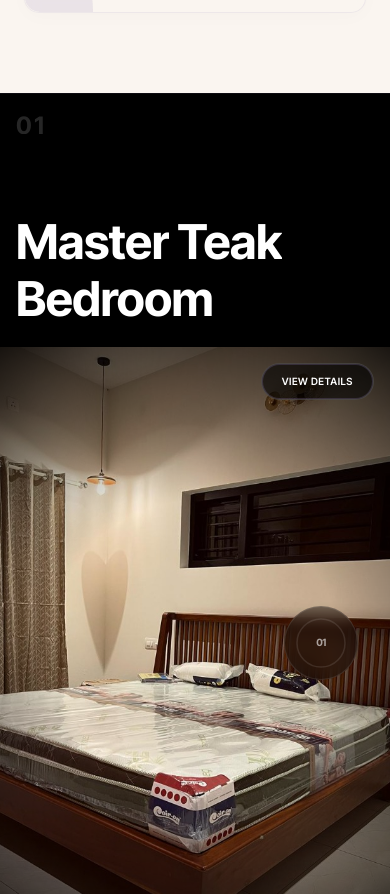
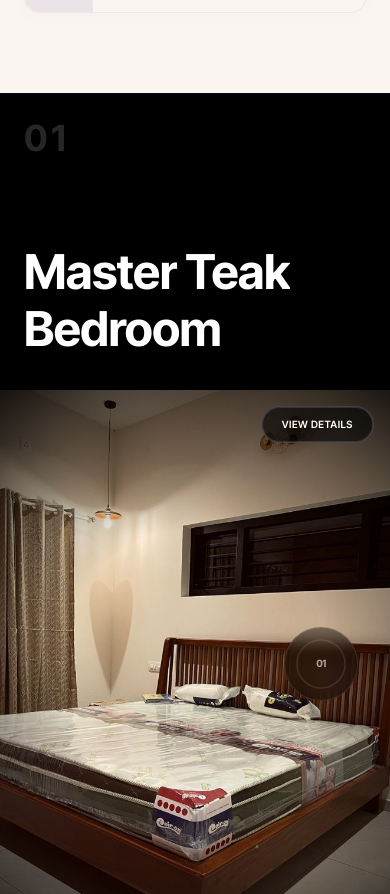
Before and after one commit to intasiabranding-source/bright-builders, a React (Vite) app: page / in a window 390 px wide. Shown: the part 7730-8624 px from the top of the page. Built offline with nearby package versions, Linux system fonts and the light colour scheme.

Commit message:
fix: rebuild project page layout and responsive elements

```diff
--- a/src/components/ImageReveal.tsx
+++ b/src/components/ImageReveal.tsx
@@ -152,7 +152,7 @@ export function ImageRevealSection() {
   };
 
   return (
-    <div ref={containerRef} className="relative w-full bg-black text-white min-h-[400vh]" style={{ height: "400vh" }}>
+    <div ref={containerRef} className="relative w-full bg-black text-white" style={{ height: "400vh" }}>
       {/* 2-3% Opacity Film Grain Texture Overlay */}
       <div
         className="fixed inset-0 pointer-events-none z-40 opacity-[0.025]"
@@ -165,24 +165,24 @@ export function ImageRevealSection() {
       <div className="sticky top-0 left-0 w-full h-screen overflow-hidden flex flex-col md:flex-row bg-black">
 
         {/* Left Column: Narrative Content */}
-        <div className="w-full md:w-1/2 h-[30vh] md:h-full flex flex-col justify-between p-4 md:p-16 lg:p-24 z-10 select-none text-white!">
+        <div className="w-full md:w-1/2 h-[35vh] md:h-full flex flex-col justify-between p-6 md:p-16 lg:p-24 z-10 select-none text-white!">
           {/* Floating Section Number */}
-          <div className="overflow-hidden h-6 md:h-16 relative">
+          <div className="overflow-hidden h-12 md:h-16 relative">
             <motion.span
               key={activeIndex}
               initial={{ y: 50, rotateX: 45, opacity: 0 }}
               animate={{ y: 0, rotateX: 0, opacity: 0.15 }}
               transition={{ duration: 0.8, ease: [0.22, 1, 0.36, 1] }}
-              className="text-2xl md:text-7xl font-bold tracking-widest block font-sans text-white/15 text-white!"
+              className="text-4xl md:text-7xl font-bold tracking-widest block font-sans text-white/15 text-white!"
             >
               {projectsData[activeIndex].number}
             </motion.span>
           </div>
 
           {/* Heading with Character-by-Character transition */}
-          <div className="space-y-1 md:space-y-6 max-w-md text-white!">
+          <div className="space-y-2 md:space-y-6 max-w-md text-white!">
             <div className="overflow-hidden">
-              <h2 className="text-lg sm:text-2xl md:text-5xl lg:text-6xl font-bold tracking-tight leading-tight font-display text-white! text-white flex flex-wrap gap-x-2">
+              <h2 className="text-xl sm:text-2xl md:text-5xl lg:text-6xl font-bold tracking-tight leading-tight font-display text-white! text-white flex flex-wrap gap-x-2">
                 {projectsData[activeIndex].title.split(" ").map((word, wIdx) => (
                   <span key={wIdx} className="inline-block overflow-hidden py-0.5 md:py-1 text-white!">
                     <motion.span
@@ -228,7 +228,7 @@ export function ImageRevealSection() {
           ref={rightSideRef}
           onMouseMove={handleMouseMove}
           onMouseLeave={handleMouseLeave}
-          className="w-full md:w-1/2 h-[70vh] md:h-full relative overflow-hidden bg-black cursor-crosshair"
+          className="w-full md:w-1/2 h-[65vh] md:h-full relative overflow-hidden bg-black cursor-crosshair"
         >
           {/* Soft vignette overlay */}
           <div className="absolute inset-0 bg-[radial-gradient(circle_at_center,transparent_40%,rgba(0,0,0,0.85)_100%)] pointer-events-none z-20" />
@@ -260,11 +260,10 @@ export function ImageRevealSection() {
                 }}
                 transition={{
                   duration: 0.9,
-                  ease: [0.22, 1, 0.36, 1], // Custom cubic-bezier easing
+                  ease: [0.22, 1, 0.36, 1],
                 }}
                 className="absolute inset-0 w-full h-full will-change-transform will-change-[clip-path,filter,opacity]"
               >
-                {/* Parallax image layer */}
                 <ParallaxImage
                   src={project.imgUrl}
                   alt={project.title}
@@ -301,7 +300,7 @@ export function ImageRevealSection() {
             </div>
           </div>
 
-          {/* Top Right Corner View Details Button (Mobile Only) with lavender magnetic style animations */}
+          {/* Top Right Corner View Details Button */}
           <div className="absolute top-4 right-4 z-30 block md:hidden">
             <button
               onClick={() => setIsModalOpen(true)}
@@ -313,13 +312,14 @@ export function ImageRevealSection() {
               View Details
             </button>
           </div>
+
         </div>
 
       </div>
 
       {/* Dynamic Mobile Modal overlay */}
       {isModalOpen && (
-        <div className="fixed inset-0 z-50 bg-black/95 flex flex-col items-center justify-center p-6 md:hidden">
+        <div className="fixed inset-0 z-55 bg-black/95 flex flex-col items-center justify-center p-6 md:hidden">
           <div className="max-w-md w-full aspect-[3/4] rounded-2xl overflow-hidden shadow-2xl border border-white/10 relative">
             <img
               src={projectsData[activeIndex].imgUrl}
```
